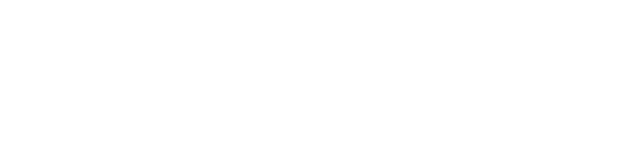
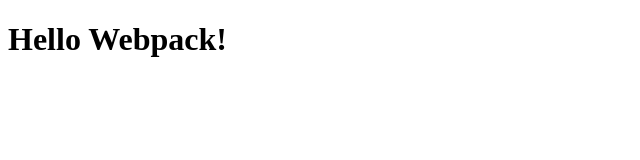
Before and after one commit to hsztan/webpack-setup, a website built with webpack: page src/index.html in a window 1280 px wide. Shown: the whole page, without its empty margins (0-640 px from the left). Built offline with nearby package versions, Linux system fonts and the light colour scheme.

Commit message:
Add script for webpack-web-server

```diff
--- a/package.json
+++ b/package.json
@@ -5,7 +5,8 @@
   "main": "index.js",
   "scripts": {
     "test": "echo \"Error: no test specified\" && exit 1",
-    "dev": "webpack --mode development"
+    "dev": "webpack --mode development",
+    "start": "webpack-dev-server --mode development --open"
   },
   "repository": {
     "type": "git",
--- a/src/index.html
+++ b/src/index.html
@@ -6,5 +6,7 @@
     <meta name="viewport" content="width=device-width, initial-scale=1.0" />
     <title>Webpack Starter</title>
   </head>
-  <body></body>
+  <body>
+    <h1>Hello Webpack!</h1>
+  </body>
 </html>
```
